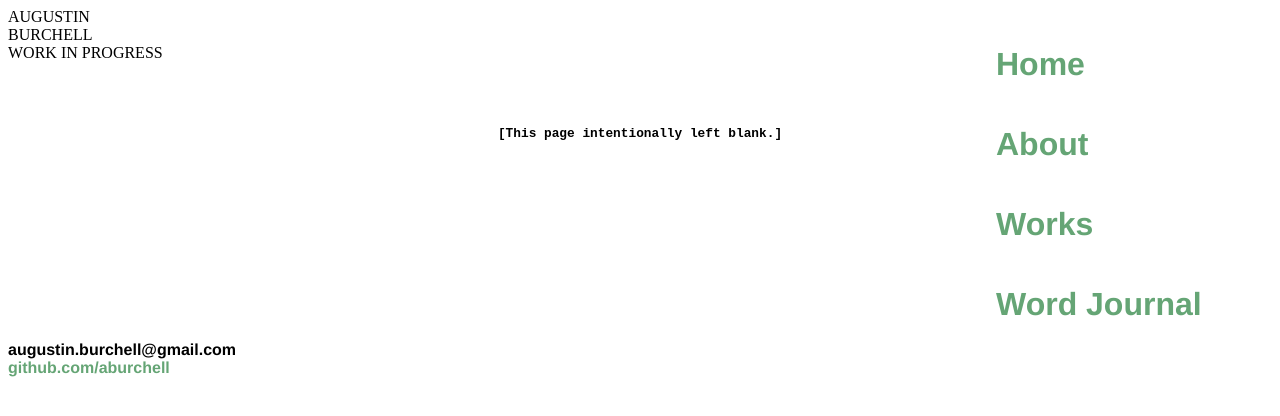
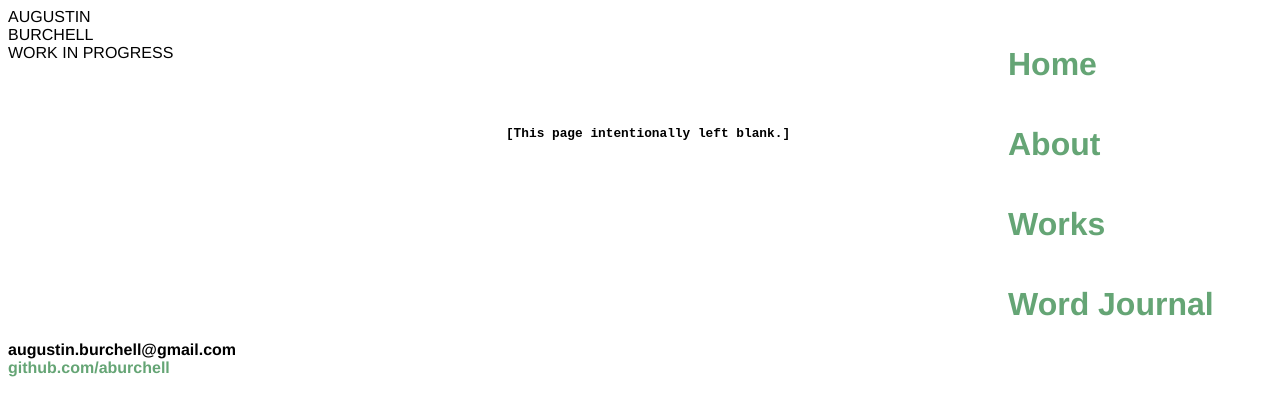
Before and after one commit to aburchell/aburchell.github.io, a Jekyll site: the page built from index.html, in a window 1280 px wide. Shown: the top 416 px of the page. Built offline with Jekyll 4.4.1, drawn with Linux system fonts in a browser that asks for light colours.

Commit message:
Made body 100% size

```diff
--- a/css/main.css
+++ b/css/main.css
@@ -10,14 +10,13 @@
 */
 /*https://developer.mozilla.org/en-US/docs/Web/CSS/CSS_Grid_Layout/Realizing_common_layouts_using_CSS_Grid_Layout*/
 
-/*
 body {
     height: 100%;
     width: 100%;
     font-family:'Helvetica', 'Arial', 'Sans-Serif';
     overflow: hidden;
 }
-
+/*
 .main-header {
     grid-area: header;
     padding: 10px;
@@ -97,6 +96,7 @@
         grid-row: 3;
         grid-column: 2/4;
         z-index: 0;
+        overflow-y: scroll;
     }
 
 
```
